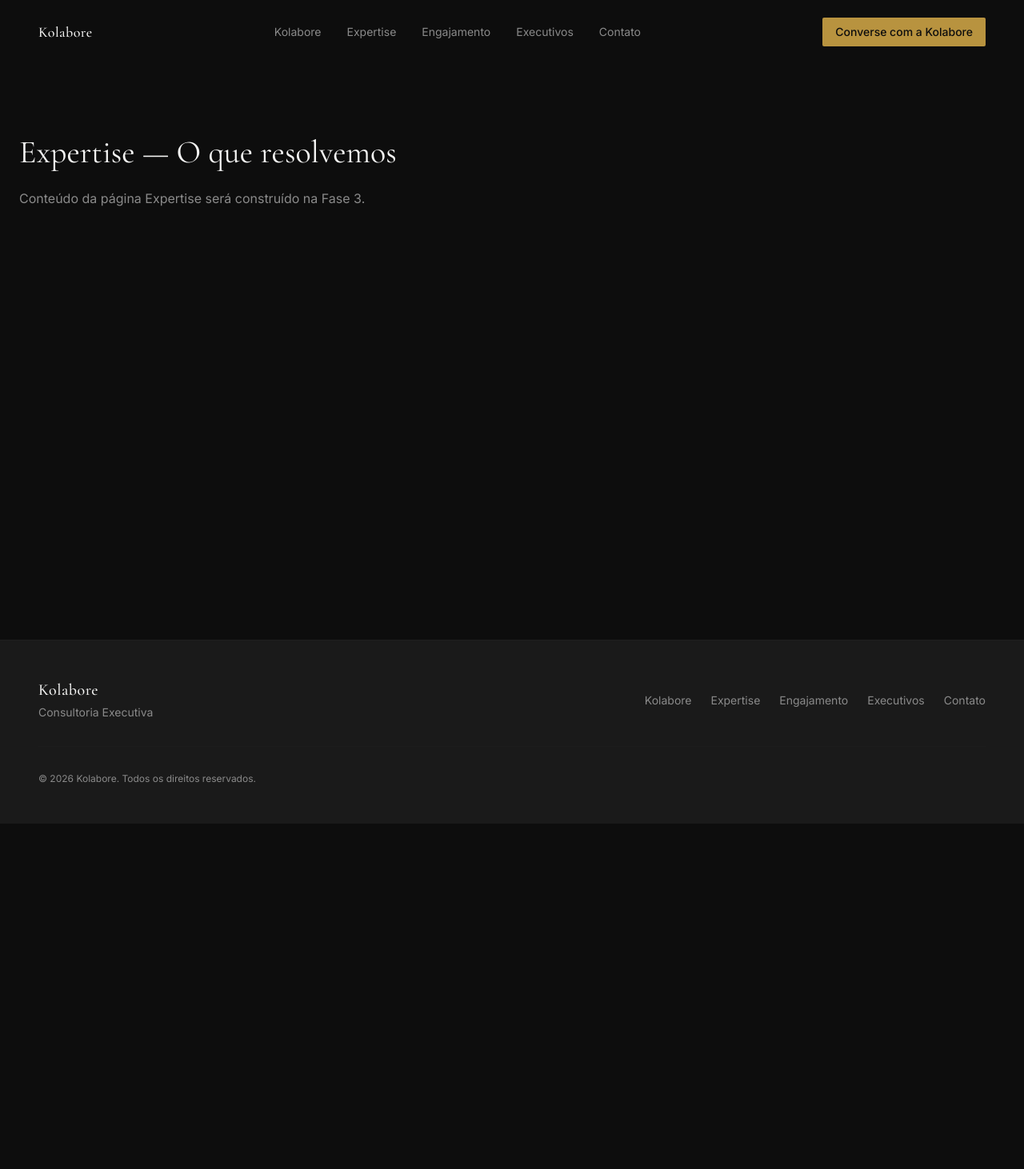
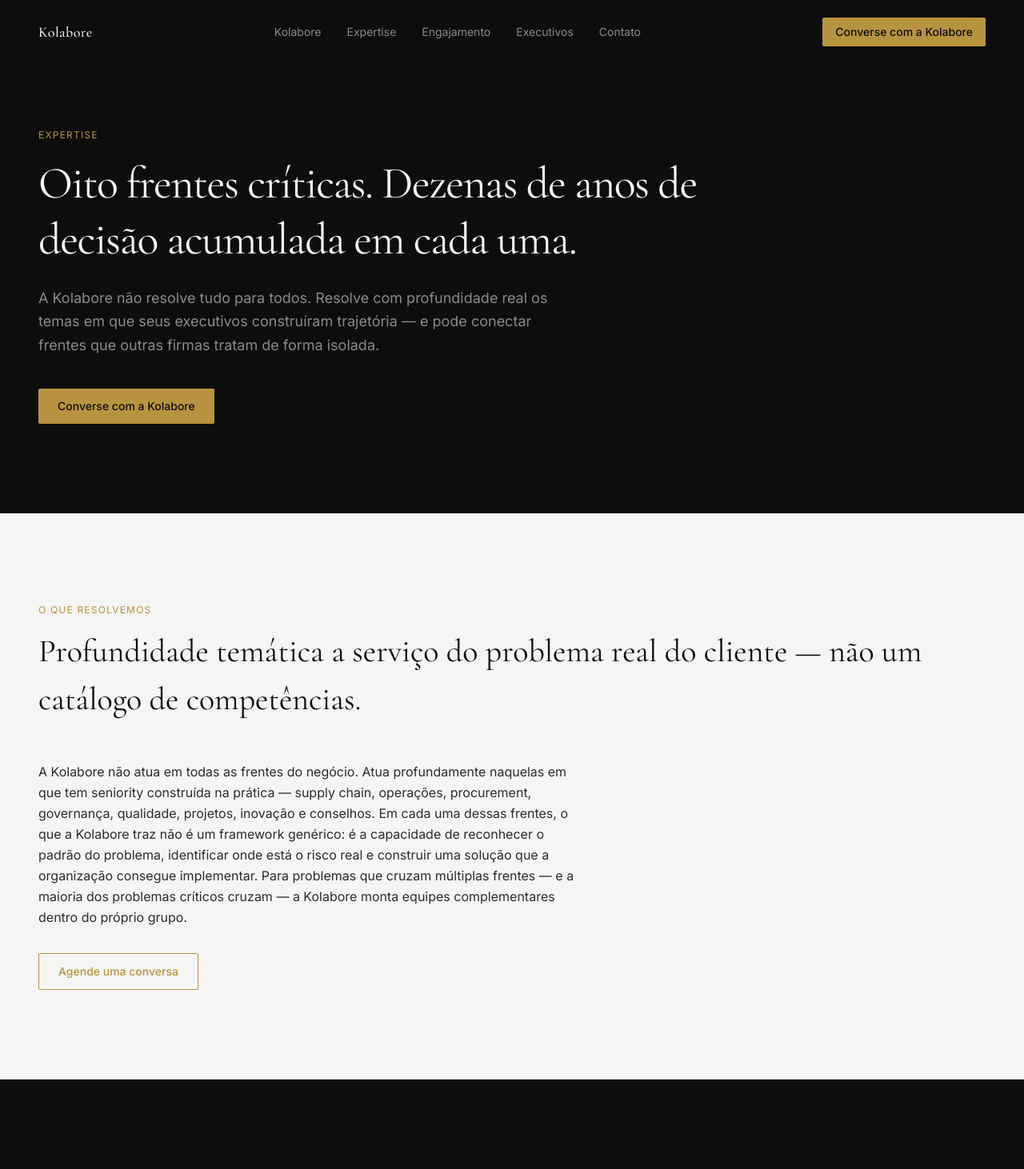
Before and after one commit to Orius-BI/Kolabore-site, a Next.js app: page /expertise in a window 1280 px wide. Shown: the top 1462 px of the page at 80% size. Before the commit the page ends 1030 px from the top, so only its background shows below. Built offline with nearby package versions, Linux system fonts and the light colour scheme.

Commit message:
feat(03-03): assemble /expertise page.tsx wiring all section components
- Replaces placeholder with full page assembly
- Imports and renders PageHeroSection, ExpertiseIntroSection, AreaDeepSection, ExpertiseCtaBanner
- Server Component (no 'use client') — builds cleanly as static export

```diff
--- a/src/app/expertise/page.tsx
+++ b/src/app/expertise/page.tsx
@@ -1,15 +1,20 @@
-// src/app/expertise/page.tsx
+import { PageHeroSection } from '@/components/sections/expertise/PageHeroSection';
+import { ExpertiseIntroSection } from '@/components/sections/expertise/ExpertiseIntroSection';
+import { AreaDeepSection } from '@/components/sections/expertise/AreaDeepSection';
+import { ExpertiseCtaBanner } from '@/components/sections/expertise/ExpertiseCtaBanner';
+import { expertisePage } from '@/content/inner-pages';
+
 export default function ExpertisePage() {
   return (
-    <main className="min-h-screen pt-20">
-      <div className="max-w-7xl mx-auto px-6 py-20">
-        <h1 className="font-display text-h1 text-mist">
-          Expertise — O que resolvemos
-        </h1>
-        <p className="text-silver mt-4">
-          Conteúdo da página Expertise será construído na Fase 3.
-        </p>
-      </div>
+    <main>
+      <PageHeroSection />
+      <ExpertiseIntroSection />
+      <AreaDeepSection />
+      <ExpertiseCtaBanner
+        title={expertisePage.ctaBanner.title}
+        ctaLabel={expertisePage.ctaBanner.ctaLabel}
+        ctaHref={expertisePage.ctaBanner.ctaHref}
+      />
     </main>
   );
 }
```
